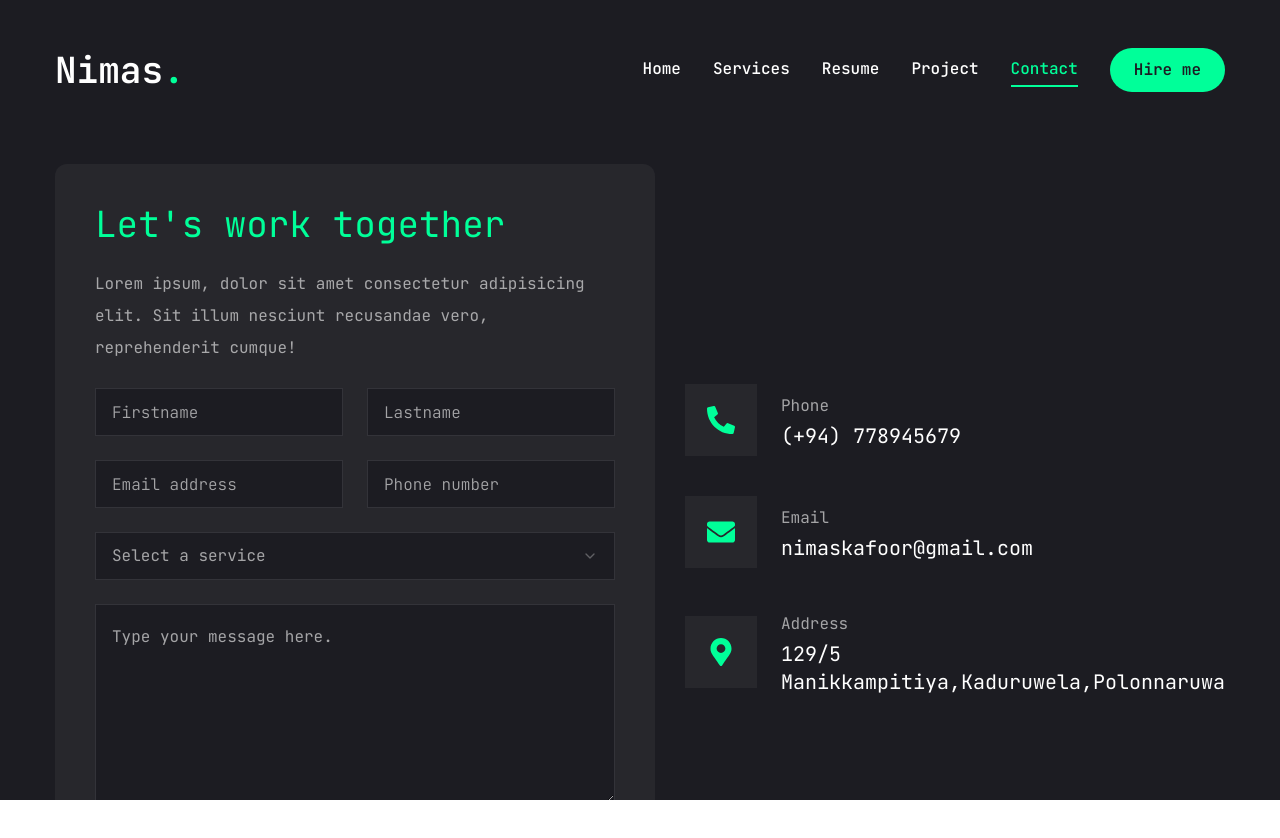
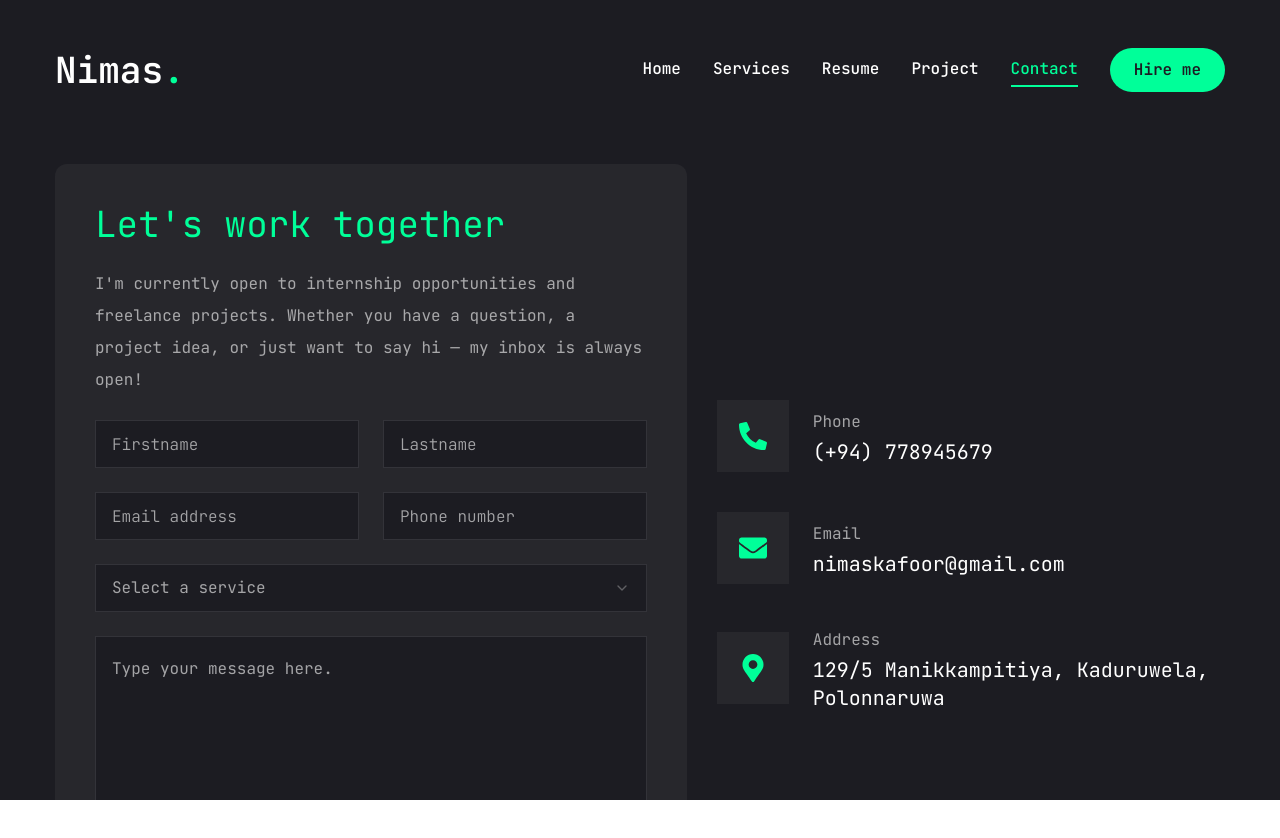
Before and after one commit to Kafoor-Nimas/my-portfolio, a Next.js app: page /contact in a window 1280 px wide. Shown: the top 838 px of the page. Built offline with nearby package versions, Linux system fonts and the light colour scheme.

Commit message:
update contact page

```diff
--- a/app/contact/page.jsx
+++ b/app/contact/page.jsx
@@ -15,6 +15,7 @@ import {
 } from "@/components/ui/select";
 
 import { FaPhoneAlt, FaEnvelope, FaMapMarkerAlt } from "react-icons/fa";
+import { motion } from "framer-motion";
 
 const info = [
   {
@@ -30,11 +31,9 @@ const info = [
   {
     icon: <FaMapMarkerAlt />,
     title: "Address",
-    description: "129/5 Manikkampitiya,Kaduruwela,Polonnaruwa",
+    description: "129/5 Manikkampitiya, Kaduruwela, Polonnaruwa",
   },
 ];
-
-import { motion } from "framer-motion";
 
 const Contact = () => {
   return (
@@ -53,15 +52,16 @@ const Contact = () => {
             <form className="flex flex-col gap-6 p-10 bg-[#27272c] rounded-xl">
               <h3 className="text-4xl text-accent">Let's work together</h3>
               <p className="text-white/60">
-                Lorem ipsum, dolor sit amet consectetur adipisicing elit. Sit
-                illum nesciunt recusandae vero, reprehenderit cumque!
+                I'm currently open to internship opportunities and freelance
+                projects. Whether you have a question, a project idea, or just
+                want to say hi — my inbox is always open!
               </p>
               {/* input */}
               <div className="grid grid-cols-1 md:grid-cols-2 gap-6">
-                <Input type="firstname" placeholder="Firstname" />
-                <Input type="lastname" placeholder="Lastname" />
+                <Input type="text" placeholder="Firstname" />
+                <Input type="text" placeholder="Lastname" />
                 <Input type="email" placeholder="Email address" />
-                <Input type="phone" placeholder="Phone number" />
+                <Input type="tel" placeholder="Phone number" />
               </div>
               {/* select */}
               <Select>
@@ -71,9 +71,18 @@ const Contact = () => {
                 <SelectContent>
                   <SelectGroup>
                     <SelectLabel>Select a service</SelectLabel>
-                    <SelectItem value="est">Web Development</SelectItem>
-                    <SelectItem value="cst">UI/UX Design</SelectItem>
-                    <SelectItem value="est">Logo Design</SelectItem>
+                    <SelectItem value="fullstack">
+                      Fullstack Web Development
+                    </SelectItem>
+                    <SelectItem value="frontend">
+                      Frontend Development
+                    </SelectItem>
+                    <SelectItem value="backend">
+                      Backend & API Development
+                    </SelectItem>
+                    <SelectItem value="database">
+                      Database Design & Management
+                    </SelectItem>
                   </SelectGroup>
                 </SelectContent>
               </Select>
```
